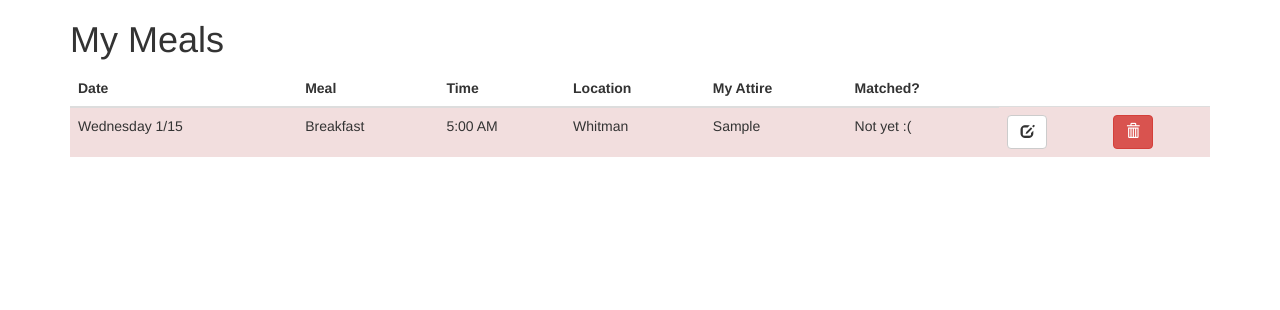
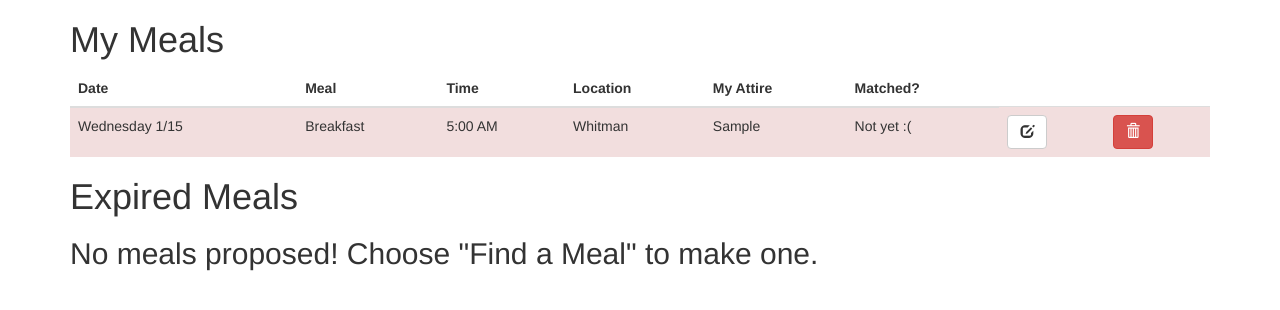
Before and after one commit to mealmatcher/mealmatcher_project, a Django app: page /mealmatcher_app/my-meals/ in a window 1280 px wide. Shown: the part 52-362 px from the top of the page. Run offline with Django 3.2, Linux system fonts and the light colour scheme; a user stored in the database is signed in; tables that the repository leaves empty hold one stand-in row (values such as "Sample post").

Commit message:
added expired meals section

```diff
--- a/templates/mealmatcher_app/mymeals.html
+++ b/templates/mealmatcher_app/mymeals.html
@@ -188,6 +188,104 @@
         <h2>No meals proposed! Choose "Find a Meal" to make one.</h2>
         {% endif %}
       {% endif %}
+
+      <h1>Expired Meals</h1>
+      {% if username %}
+        {% if expired_meals %}
+        <table class="table">
+          <thead>
+            <tr>
+              <th>Date</th>
+              <th>Meal</th>
+              <th>Time</th>
+              <th>Location</th>
+              <th>My Attire</th>
+              <th>Matched?</th>
+            </tr>
+          </thead>
+          <tbody>
+            {% for meal in expired_meals %}
+            <tr class= "info">
+              <td>
+              {% if meal.date.weekday == 0 %} Monday
+              {% elif meal.date.weekday == 1 %} Tuesday
+              {% elif meal.date.weekday == 2 %} Wednesday
+              {% elif meal.date.weekday == 3 %} Thursday
+              {% elif meal.date.weekday == 4 %} Friday
+              {% elif meal.date.weekday == 5 %} Saturday
+              {% elif meal.date.weekday == 6 %} Sunday
+              {% endif %}
+              {{ meal.date.month}}/{{ meal.date.day }}
+              </td>
+
+              <td>
+              {% if meal.meal_time == "B" %} Breakfast
+              {% elif meal.meal_time == "L" %} Lunch
+              {% elif meal.meal_time == "D" %} Dinner
+              {% endif %}
+              </td>
+
+              <td>{{ meal.date|date:"g:i A" }}</td>
+              <!-- <td>{{ meal.date.hour}}:{{meal.date.minute}}</td> -->
+
+              <td>
+              {% if meal.location == "WH" %} Whitman
+              {% elif meal.location == "BW" %} Butler/Wilson
+              {% elif meal.location == "RM" %} Rocky/Mathey
+              {% elif meal.location == "F" %} Forbes
+              {% endif %}
+              </td>
+
+              <td>{% if meal.is_matched %}
+                    {% with meal.users.all.0 as user1 %}
+                      {% if user1 == user_profile %}
+                        {{ meal.attire1 }}
+                      {% else %}
+                        {{ meal.attire2 }}
+                      {% endif %}
+                    {% endwith %}
+                  {% else %}
+                    {{ meal.attire1 }}
+                  {% endif %}
+              </td>
+
+              <td>{% if meal.is_matched %} Yes! {% else %} Not yet :( {% endif %}</td>
+              <!-- TODO(drew) use a button group or a dropdown or something? -->
+              <!-- TODO(drew) disable edit if meal is too soon -->
+              <td></td>
+              <td>
+                <form role="form" method="POST" action="/mealmatcher_app/delete-meal/">
+                  {% csrf_token %}
+                  <!-- <input class="form-control" id="idToDeleteTextbox_{{ meal.id }}" aria-describedby="basic-addon1"> -->
+                  <input type="text" name="idToDelete" value="{{ meal.id }}" hidden = true />
+                  <!-- {% for hidden in deleteForm.hidden_fields %}
+                    {{ hidden }}
+                  {% endfor %}
+                  {% for field in deleteForm.visible_fields %}
+                    {{ field.errors }}
+                    {{ field.help_text }}
+                    {{ field }}
+                  {% endfor %} -->
+                  <button type="submit" class="btn btn-danger" id="deleteSubmitButton_{{ meal.id }}"><span class="glyphicon glyphicon-remove"></span></button>
+                </form>
+              </td>
+            </tr>
+            {% endfor %}
+
+            <!-- EXAMPLE: -->
+            <!-- <tr class="danger">
+              <td>Sunday 4/1</td>
+              <td>Lunch</td>
+              <td>12:30-1:00</td>
+              <td>Whitman</td>
+              <td>Not yet :(</td>
+            </tr> -->
+          </tbody>
+        </table>
+        {% else %}
+        <h2>No meals proposed! Choose "Find a Meal" to make one.</h2>
+        {% endif %}
+      {% endif %}
     </div>
   </div>
 </div>
```
